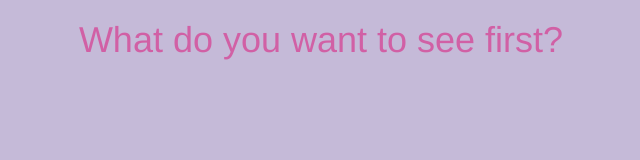
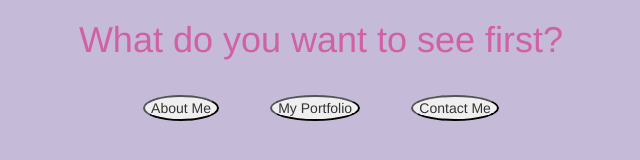
Before and after one commit to e-holmes/Portfolio, a website: page app/public/index.html in a window 1280 px wide. Shown: the whole page, without its empty margins (319-959 px from the left). Drawn offline with nearby package versions, Linux system fonts and the light colour scheme; files that its build step writes are made by us from their sources.

Commit message:
Trying to make it heroku

```diff
--- a/app/public/index.html
+++ b/app/public/index.html
@@ -10,7 +10,7 @@
         <link rel="stylesheet" href="https://maxcdn.bootstrapcdn.com/bootstrap/3.4.0/css/bootstrap.min.css">
 
         <!--custom stylesheet -->
-        <link rel="stylesheet" href="assets/css/style.css">
+        <link rel="stylesheet" href="../assets/css/style.css">
 
         <!-- Firebase References -->
         <script src="https://www.gstatic.com/firebasejs/7.0.0/firebase-app.js"></script>
@@ -38,6 +38,6 @@
 
 
         </body>
-        <script src="assets/javascript/intro.js"></script>
+        <script src="../assets/javascript/intro.js"></script>
 
 </html>
--- a/package.json
+++ b/package.json
@@ -1,5 +1,5 @@
 {
-  "name": "friend-finder",
+  "name": "beth-portfolio",
   "version": "1.0.0",
   "description": "",
   "main": "server.js",
```
Also changed, not shown: app/assets/css/style.css (renamed from assets/css/style.css), app/assets/images/Color_Palette.png (renamed from assets/images/Color_Palette.png), app/assets/images/beth-holmes.jpg (renamed from assets/images/beth-holmes.jpg), app/assets/images/jeopardy.jpg (renamed from assets/images/jeopardy.jpg), app/assets/images/rps.jpeg (renamed from assets/images/rps.jpeg), app/assets/images/wrdGuess.png (renamed from assets/images/wrdGuess.png), app/assets/javascript/intro.js (renamed from assets/javascript/intro.js), app/assets/javascript/main.js (renamed from assets/javascript/main.js), 3 other files.
